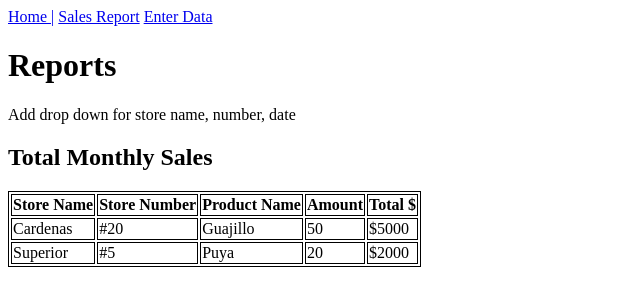
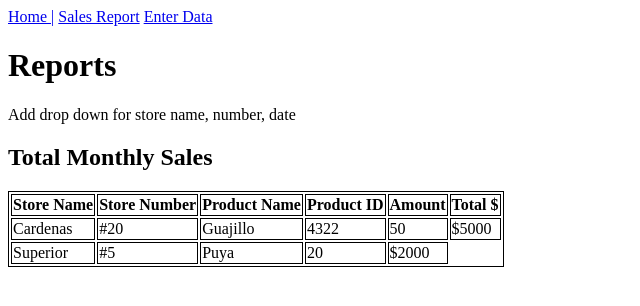
Before and after one commit to ejimeneztech/emival, a SvelteKit app: page /reports in a window 1280 px wide. Shown: the top 306 px of the page, without its empty margins (0-640 px from the left). Built offline with nearby package versions, Linux system fonts and the light colour scheme.

Commit message:
second commit

```diff
--- a/src/routes/reports/+page.svelte
+++ b/src/routes/reports/+page.svelte
@@ -9,6 +9,7 @@
         <th>Store Name</th>
         <th>Store Number</th>
         <th>Product Name</th>
+        <th>Product ID</th>
         <th>Amount</th>
         <th>Total $</th>
       </tr>
@@ -18,6 +19,7 @@
         <td>Cardenas</td>
         <td>#20</td>
         <td>Guajillo</td>
+        <td>4322</td>
         <td>50</td>
         <td>$5000</td>
       </tr>
```
